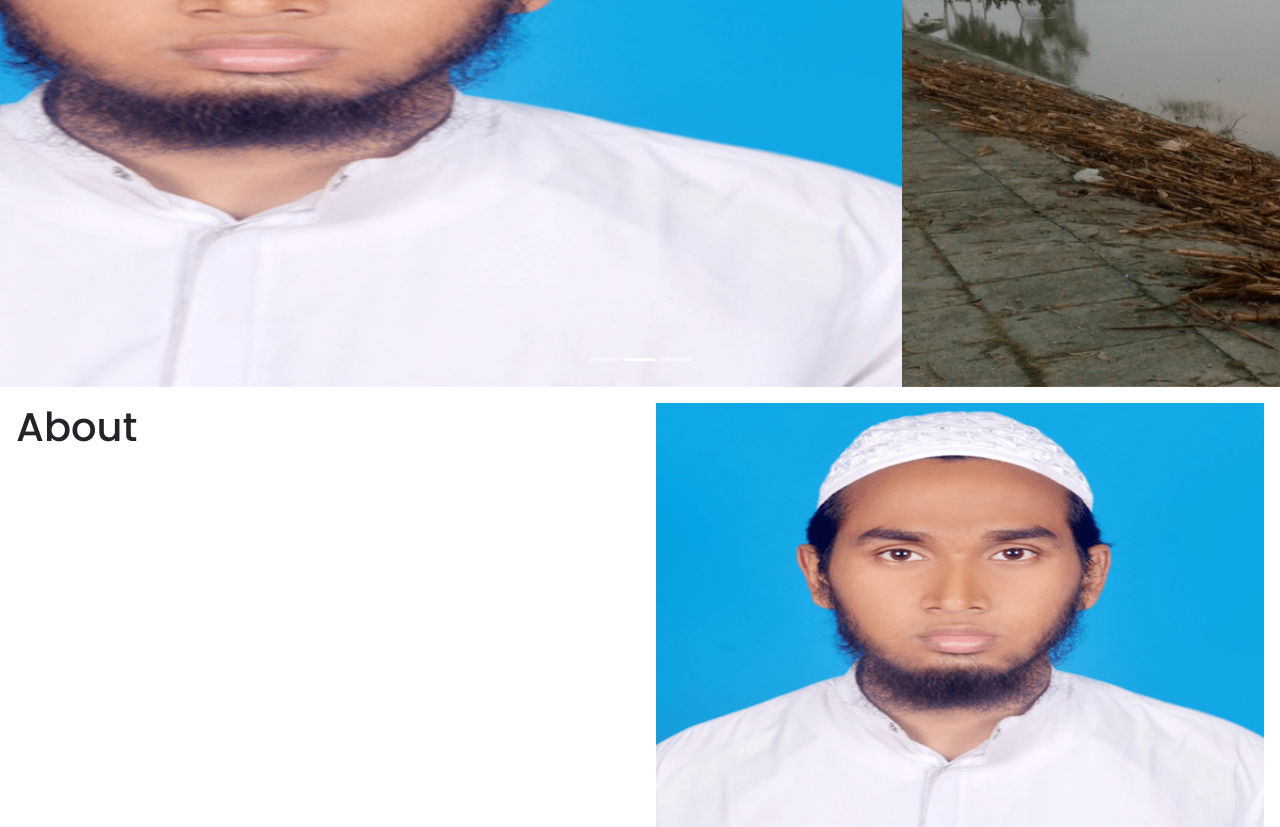
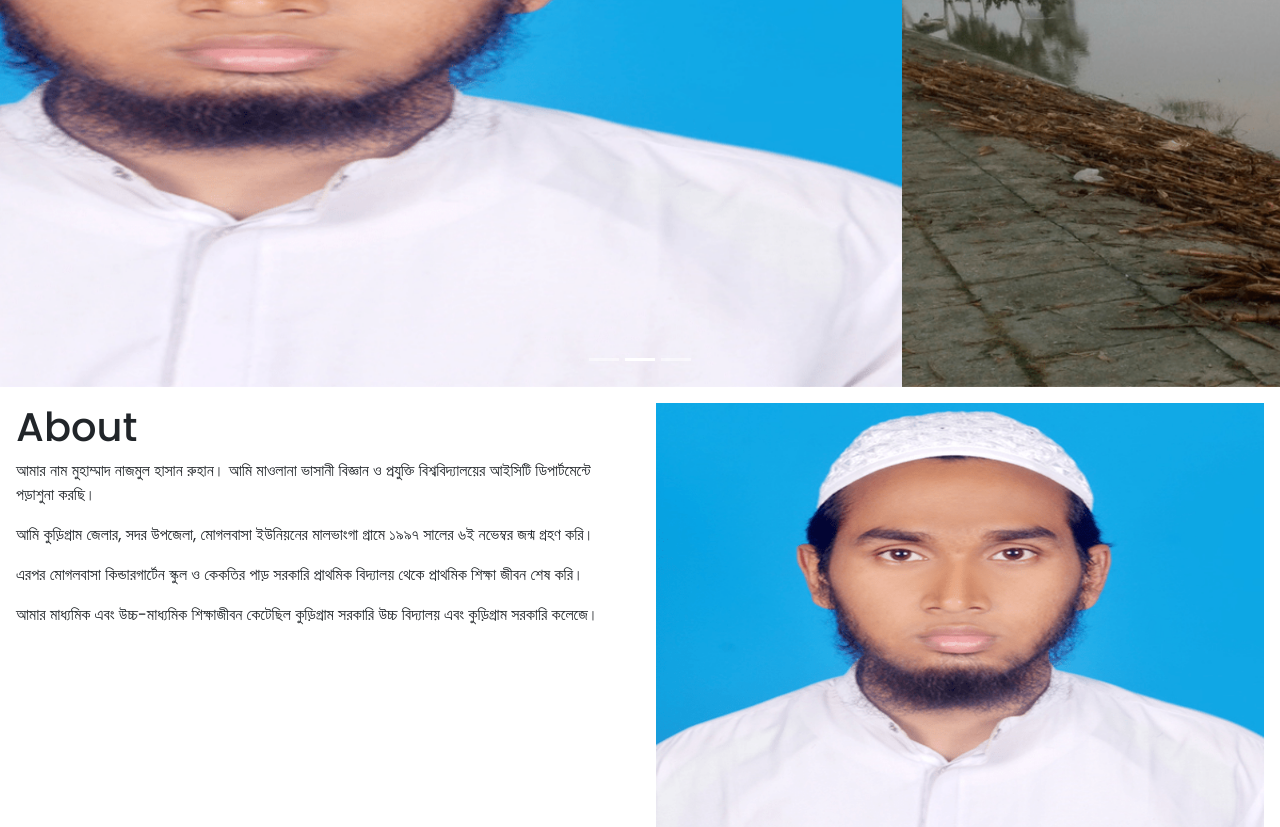
Before and after one commit to IT-17005/My-first-bootstrap-project, a plain HTML site: page index.html in a window 1280 px wide. Shown: the part 354-1181 px from the top of the page. Drawn offline with nearby package versions, Linux system fonts and the light colour scheme.

Commit message:
Update index.html

```diff
--- a/index.html
+++ b/index.html
@@ -73,10 +73,10 @@
 		<div class="col-lg-6">
 			<h1 class="display-5">About</h1>
 
-<!-- 			<p>আমার নাম মুহাম্মাদ নাজমুল হাসান রুহান। আমি মাওলানা ভাসানী বিজ্ঞান ও প্রযুক্তি বিশ্ববিদ্যালয়ের আইসিটি ডিপার্টমেন্টে পড়াশুনা করছি।</p>
+			<p>আমার নাম মুহাম্মাদ নাজমুল হাসান রুহান। আমি মাওলানা ভাসানী বিজ্ঞান ও প্রযুক্তি বিশ্ববিদ্যালয়ের আইসিটি ডিপার্টমেন্টে পড়াশুনা করছি।</p>
 			<p>আমি কুড়িগ্রাম জেলার, সদর উপজেলা, মোগলবাসা ইউনিয়নের মালভাংগা গ্রামে ১৯৯৭ সালের ৬ই নভেম্বর জন্ম গ্রহণ করি। </p>
 			<p>এরপর মোগলবাসা কিন্ডারগার্টেন স্কুল ও কেকতির পাড় সরকারি প্রাথমিক বিদ্যালয় থেকে প্রাথমিক শিক্ষা জীবন শেষ করি। </p>
-			<p>আমার মাধ্যমিক এবং উচ্চ-মাধ্যমিক শিক্ষাজীবন কেটেছিল কুড়িগ্রাম সরকারি উচ্চ বিদ্যালয় এবং কুড়িগ্রাম সরকারি কলেজে। </p> -->
+			<p>আমার মাধ্যমিক এবং উচ্চ-মাধ্যমিক শিক্ষাজীবন কেটেছিল কুড়িগ্রাম সরকারি উচ্চ বিদ্যালয় এবং কুড়িগ্রাম সরকারি কলেজে। </p>
 
 		</div>
 <div class="col-lg-6">
```
